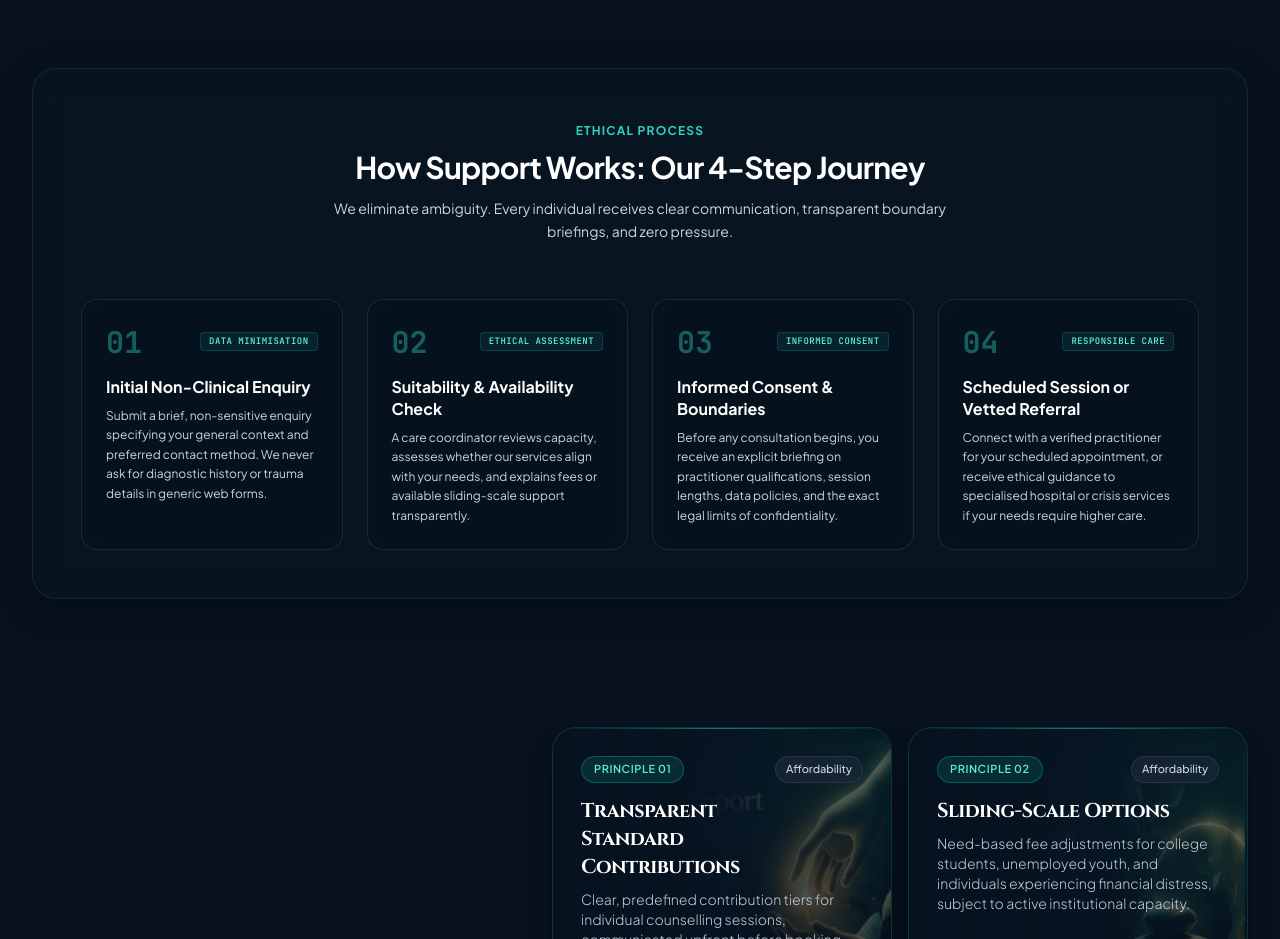
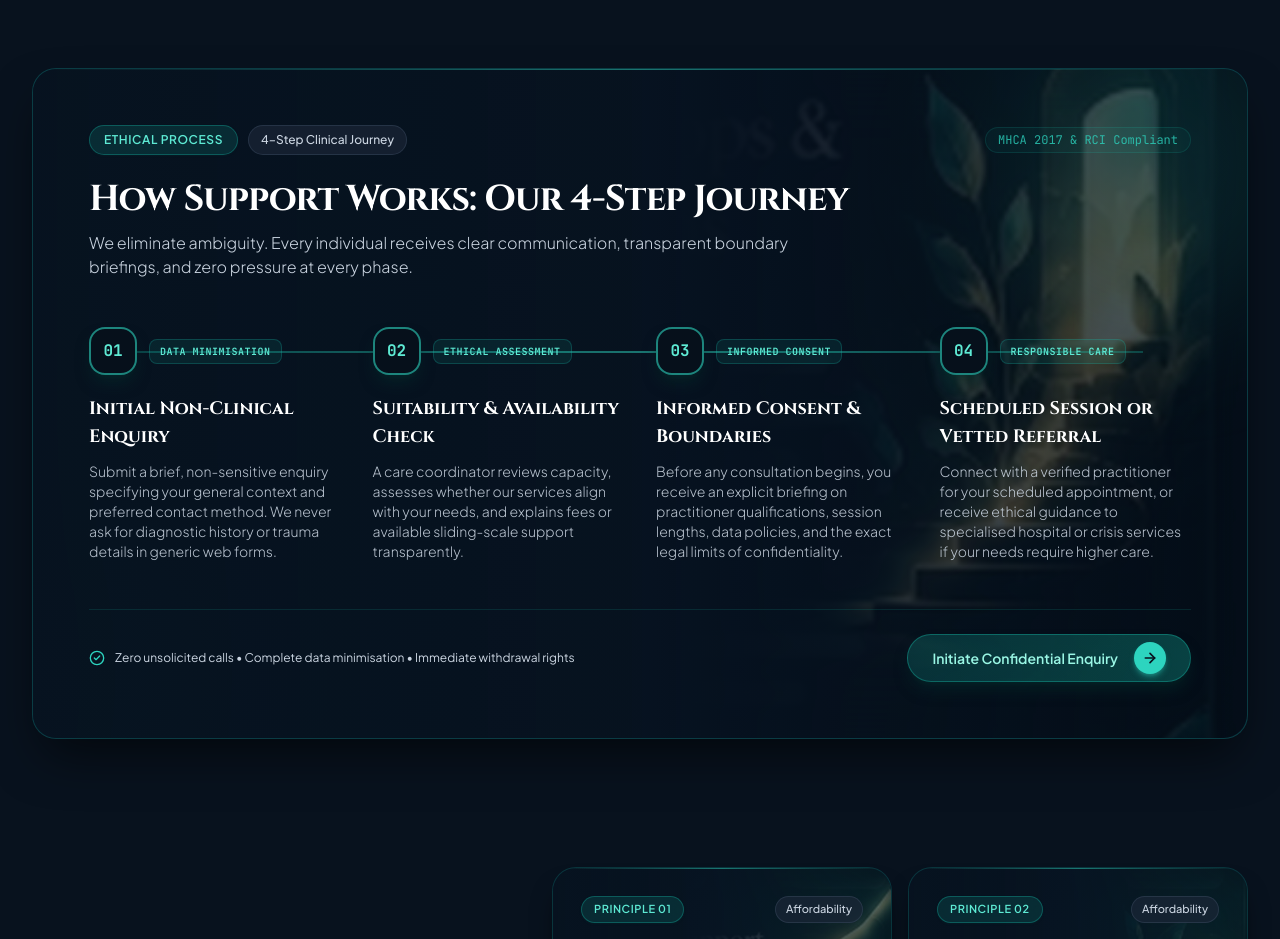
Before and after one commit to Atharv-design/redkross-psychology, a React (Vite) app: page / in a window 1280 px wide. Shown: the part 2680-3619 px from the top of the page. Built offline with nearby package versions, Linux system fonts and the light colour scheme; no server answers; the HTML template or start-up script is replaced by a standard one.

Commit message:
feat: transform 4-step journey into master signature card with connected milestone flow and fullspan artwork

```diff
--- a/src/pages/HomePage.jsx
+++ b/src/pages/HomePage.jsx
@@ -317,59 +317,130 @@ export default function HomePage() {
         </motion.div>
       </section>
 
-      {/* 4. HOW SUPPORT WORKS (PDF Section 4.5) - Bidirectional Slomo Stagger */}
+      {/* 4. HOW SUPPORT WORKS (PDF Section 4.5) - Master Journey Signature Card */}
       <section className="max-w-7xl mx-auto px-4 sm:px-6 lg:px-8">
-        <div className="p-8 sm:p-12 rounded-3xl glass-card relative overflow-hidden">
+        <div className="relative overflow-hidden rounded-3xl p-8 sm:p-14 bg-[#081524]/85 backdrop-blur-2xl border border-teal-500/25 shadow-2xl shadow-black/60 group">
+          {/* Specular top border light beam */}
+          <div className="absolute inset-x-0 top-0 h-[1px] bg-gradient-to-r from-transparent via-teal-400/50 to-transparent pointer-events-none z-10" />
+
+          {/* Signature Ethereal Artwork Spanning the Full-Height of the Container */}
+          <div className="absolute inset-0 pointer-events-none overflow-hidden rounded-3xl z-0 select-none">
+            <img
+              src="/assets/cards/card-workshops-programs-fullspan.png"
+              alt=""
+              loading="lazy"
+              className="absolute right-0 top-0 bottom-0 h-full w-[55%] sm:w-[48%] object-cover object-right opacity-45 group-hover:opacity-75 transition-all duration-700 mix-blend-screen"
+            />
+            {/* Ambient Teal Glow */}
+            <div className="absolute -top-16 -right-16 w-80 h-80 bg-teal-400/15 rounded-full blur-3xl" />
+            <div className="absolute -bottom-16 -left-16 w-64 h-64 bg-teal-600/10 rounded-full blur-3xl" />
+            {/* Smooth left-to-center dark vignette for perfect text legibility */}
+            <div className="absolute inset-0 bg-gradient-to-r from-[#071320]/95 via-[#071320]/80 to-transparent/30" />
+          </div>
+
+          {/* Content Layer */}
+          <div className="relative z-10">
+            {/* Top Badges Row */}
             <motion.div
               variants={sectionVariants}
               initial="hidden"
               whileInView="visible"
               viewport={bidirectionalViewport}
-            className="text-center max-w-2xl mx-auto mb-14"
+              className="flex flex-wrap items-center justify-between gap-3 mb-6"
             >
-            <span className="text-xs font-bold uppercase tracking-widest text-teal-400">
+              <div className="flex items-center gap-2.5">
+                <span className="inline-flex items-center px-3.5 py-1.5 rounded-full text-xs font-semibold tracking-wider uppercase text-teal-300 bg-teal-500/15 border border-teal-500/35 backdrop-blur-md shadow-sm shadow-teal-950/30">
                   Ethical Process
                 </span>
-            <h2 className="text-2xl sm:text-3xl font-bold text-white tracking-tight mt-2 mb-3">
+                <span className="inline-flex items-center px-3 py-1.5 rounded-full text-xs font-medium text-slate-300 bg-slate-800/60 border border-slate-700/60 backdrop-blur-md">
+                  4–Step Clinical Journey
+                </span>
+              </div>
+              <span className="text-xs font-mono text-teal-400/80 bg-teal-500/5 px-3 py-1 rounded-full border border-teal-500/15">
+                MHCA 2017 &amp; RCI Compliant
+              </span>
+            </motion.div>
+
+            {/* Header Text */}
+            <motion.div
+              variants={sectionVariants}
+              initial="hidden"
+              whileInView="visible"
+              viewport={bidirectionalViewport}
+              className="max-w-3xl mb-12"
+            >
+              <h2 className="text-2xl sm:text-4xl font-bold text-white tracking-tight leading-tight font-royal mb-3">
                 How Support Works: Our 4-Step Journey
               </h2>
-            <p className="text-slate-300 text-sm leading-relaxed">
-              We eliminate ambiguity. Every individual receives clear communication, transparent boundary briefings, and zero pressure.
+              <p className="text-slate-300 text-sm sm:text-base leading-relaxed font-light">
+                We eliminate ambiguity. Every individual receives clear communication, transparent boundary briefings, and zero pressure at every phase.
               </p>
             </motion.div>
 
+            {/* Steps Timeline - Process Flow (Connected Steps, Not Boxy) */}
             <motion.div
               variants={containerVariants}
               initial="hidden"
               whileInView="visible"
               viewport={bidirectionalViewport}
-            className="grid grid-cols-1 md:grid-cols-2 lg:grid-cols-4 gap-6 relative"
+              className="grid grid-cols-1 md:grid-cols-2 lg:grid-cols-4 gap-8 relative"
             >
+              {/* Connecting line on desktop behind step badges */}
+              <div className="hidden lg:block absolute top-6 left-12 right-12 h-[2px] bg-gradient-to-r from-teal-500/30 via-teal-400/50 to-teal-500/30 z-0 pointer-events-none" />
+
               {howSupportWorks.map((step) => (
                 <motion.div
                   key={step.step}
                   variants={itemVariants}
-                className="p-6 rounded-2xl bg-[#08121E]/60 backdrop-blur-md border border-teal-500/20 flex flex-col justify-between"
+                  className="relative z-10 flex flex-col group/step"
                 >
-                <div>
-                  <div className="flex items-center justify-between mb-4">
-                    <span className="text-3xl font-black text-teal-400/40 font-mono">
+                  {/* Step Number Badge with Glowing Ring */}
+                  <div className="flex items-center gap-3 mb-5">
+                    <div className="w-12 h-12 rounded-2xl bg-[#06101B] border-2 border-teal-400/60 group-hover/step:border-teal-300 text-teal-300 font-mono font-bold text-base flex items-center justify-center shadow-lg shadow-teal-950/50 group-hover/step:scale-105 group-hover/step:shadow-teal-400/30 transition-all duration-300">
                       {step.step}
-                    </span>
-                    <span className="text-[9px] font-mono px-2 py-0.5 rounded bg-teal-500/10 text-teal-300 border border-teal-500/20 font-semibold uppercase tracking-wider">
+                    </div>
+                    <span className="text-[10px] font-mono px-2.5 py-1 rounded-lg bg-teal-500/10 text-teal-300 border border-teal-500/25 font-semibold uppercase tracking-wider">
                       {step.badge}
                     </span>
                   </div>
-                  <h3 className="text-base font-bold text-white mb-2 leading-snug">
+
+                  {/* Step Title */}
+                  <h3 className="text-base sm:text-lg font-bold text-white mb-2.5 leading-snug font-royal group-hover/step:text-teal-200 transition-colors">
                     {step.title}
                   </h3>
-                  <p className="text-xs text-slate-300 leading-relaxed">
+
+                  {/* Step Description */}
+                  <p className="text-xs sm:text-sm text-slate-300/90 leading-relaxed font-light">
                     {step.description}
                   </p>
-                </div>
                 </motion.div>
               ))}
             </motion.div>
+
+            {/* Bottom Full-Width Glowing Pill CTA Action Bar (Signature Dicto Element) */}
+            <motion.div
+              variants={sectionVariants}
+              initial="hidden"
+              whileInView="visible"
+              viewport={bidirectionalViewport}
+              className="mt-12 pt-6 border-t border-teal-500/15 flex flex-col sm:flex-row sm:items-center sm:justify-between gap-4"
+            >
+              <div className="flex items-center gap-2.5 text-xs text-slate-300">
+                <CheckCircle2 className="w-4 h-4 text-teal-400 shrink-0" />
+                <span>Zero unsolicited calls • Complete data minimisation • Immediate withdrawal rights</span>
+              </div>
+
+              <Link
+                to="/counselling"
+                className="h-11 sm:h-12 px-6 rounded-full bg-gradient-to-r from-teal-500/20 via-teal-500/25 to-teal-500/30 border border-teal-500/40 hover:border-teal-300 hover:from-teal-500/35 hover:to-teal-500/50 flex items-center justify-between gap-4 transition-all duration-300 group/btn shadow-lg shadow-teal-950/50 text-xs sm:text-sm font-semibold text-teal-200 hover:text-white shrink-0"
+              >
+                <span>Initiate Confidential Enquiry</span>
+                <div className="w-7 h-7 sm:w-8 sm:h-8 rounded-full bg-teal-400 text-[#08121E] flex items-center justify-center font-bold shadow-md shadow-teal-400/40 group-hover/btn:translate-x-1 group-hover/btn:bg-teal-300 transition-all shrink-0">
+                  <ArrowRight className="w-3.5 h-3.5 sm:w-4 sm:h-4 stroke-[2.5]" />
+                </div>
+              </Link>
+            </motion.div>
+          </div>
         </div>
       </section>
 
```
Lines whose indentation alone changed are shown as unchanged.
